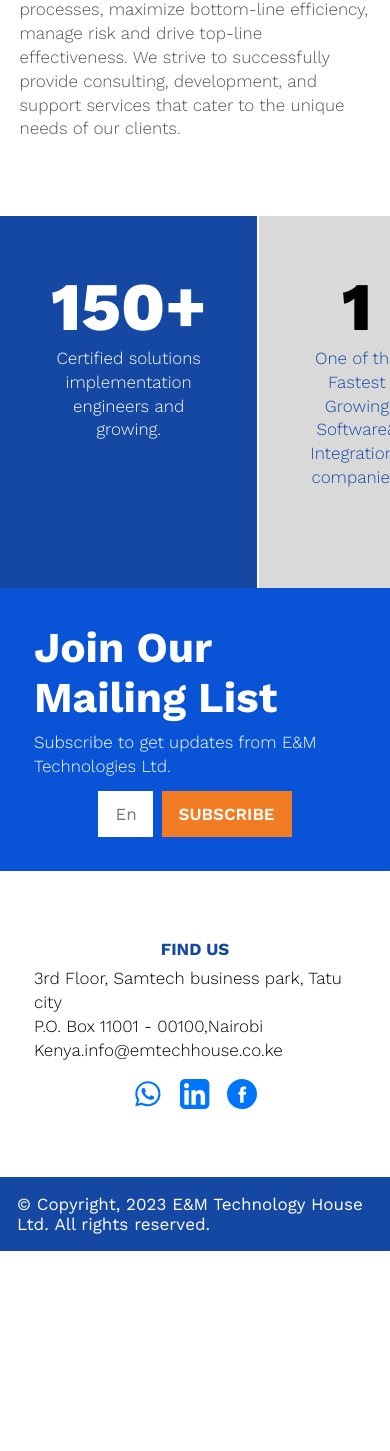
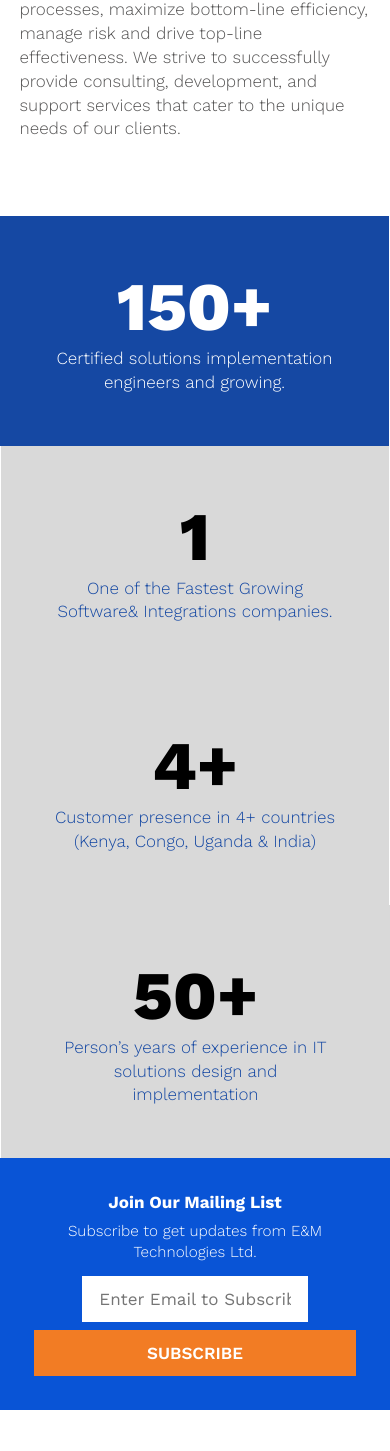
Before and after one commit to OvasisGroup/emtech, a Django app: page /about/ in a window 390 px wide; the page is wider, and only the part inside the window is pictured. Shown: the part 1628-3079 px from the top of that part. Before the commit the page ends 2879 px from the top of that part, so only its background shows below. Run offline with Django 3.2, Linux system fonts and the light colour scheme; data comes from the database, SQL or seed files in the repository; some libraries are stand-ins or nearby versions.

Commit message:
services

```diff
--- a/website/static/css/styles.css
+++ b/website/static/css/styles.css
@@ -158,6 +158,10 @@
     gap: .5rem;
 }
 
+.humbergur{
+    display: none;
+}
+
 .mailinglist button{
     background-color: #F27C24;
     color: #fff;
@@ -294,6 +298,23 @@
     transition: all ease-in-out .3s;
 }
 
+.humbergur:hover{
+    list-style-type: none;
+    text-decoration: none;
+    cursor: pointer;
+    color: #F27C24;
+    transform: translateY(-0.2rem);
+    transition: all ease-in-out .3s;
+}
+
+.navbar span{
+    list-style: none;
+    text-decoration: none;
+    font-size: 2rem;
+    color: #1548A3;
+    margin-right: 1.5rem;
+}
+
 .navcontent{
     /* background-color: #051530; */
     width: 90%;
@@ -388,6 +409,80 @@
     display: grid;
     width: 100%;
     grid-template-columns: 1fr 1fr 1fr 1fr;
+}
+
+@media screen and (max-width: 960px) {
+    .hero{
+        display: flex;
+        flex-direction: column-reverse;
+        gap: 2rem;
+        align-items: center;
+        justify-content:  center;
+        width: 100%;
+        padding-top: 8rem;
+    }
+
+    .left{
+        display: flex;
+        justify-content: center;
+        align-items: center;
+        height: 100vh;
+    }
+
+    .right img{
+        width: 80%;
+
+    }
+
+    .left h1{
+        font-size: 180%;
+        line-height: 1.5rem;
+        text-align: center;
+    }
+
+    .left p{
+        font-size: 1rem;
+        text-align: center;
+    }
+    .navbar ul{
+        display: none;
+    }
+    .humbergur{
+        display: flex;
+    }
+    .newsletter h3{
+        text-align: center;
+        font-size: 100%;
+    }
+    .newsletter p{
+        text-align: center;
+        font-size: 90%;
+    }
+    .mailinglist{
+        display: flex;
+        flex-direction: column;
+        justify-content: center;
+        align-items: center;
+        width: 100%;
+        margin: 0 auto;
+        margin-top: .75rem;
+        gap: .5rem;
+    }
+
+    .mailinglist button{
+        width: 100%;
+    }
+    .quickfactsnew{
+        display: grid;
+        width: 100%;
+        grid-template-columns: 1fr;
+    }
+    .quickies{
+        background-color: #d9d9d9;
+        padding: 1rem;
+        border-right: solid 1px white;
+        border-left: solid 1px white;
+    }
 }
 
 .quick{
@@ -965,6 +1060,7 @@
     display: flex;
     justify-content: center;
     align-items: center;
+    text-align: center;
 }
 
 .location-wrapper{
@@ -983,6 +1079,7 @@
     justify-content: center;
     width: 100%;
     font-size: 1rem;
+    text-align: center;
 }
 
 .copyright h3{
--- a/website/templates/base.html
+++ b/website/templates/base.html
@@ -25,6 +25,7 @@
       <div class="logo" data-aos="fade-down">
         <a href="{% url 'home' %}"> <img src="{% static 'images/emtech_color_logo.png' %}" width="100px" data-aos="fade-up"/></a>
       </div>
+
       <ul>
         <a href="{% url 'home' %}"><li>Home</li></a>
         <a href="{% url 'about' %}"><li>About</li></a>
@@ -33,6 +34,10 @@
         <a href="{% url 'contacts' %}"><li>Contacts</li></a>
         <a href="{% url 'gratuip' %}"><li class="gratuip">GRATUIP</li></a>
       </ul>
+
+        </a>
+
+
     </div>
     </div>
     {% comment %} MAIN BODY {% endcomment %}
```
